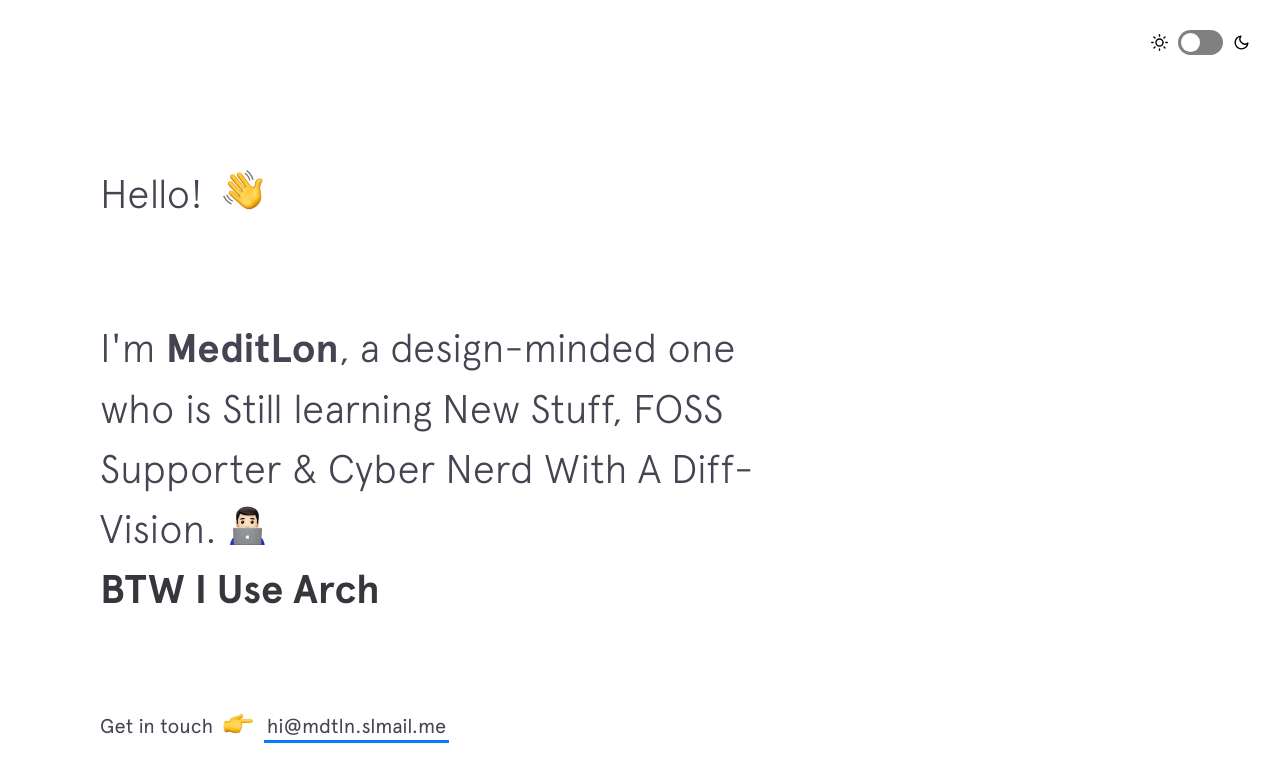
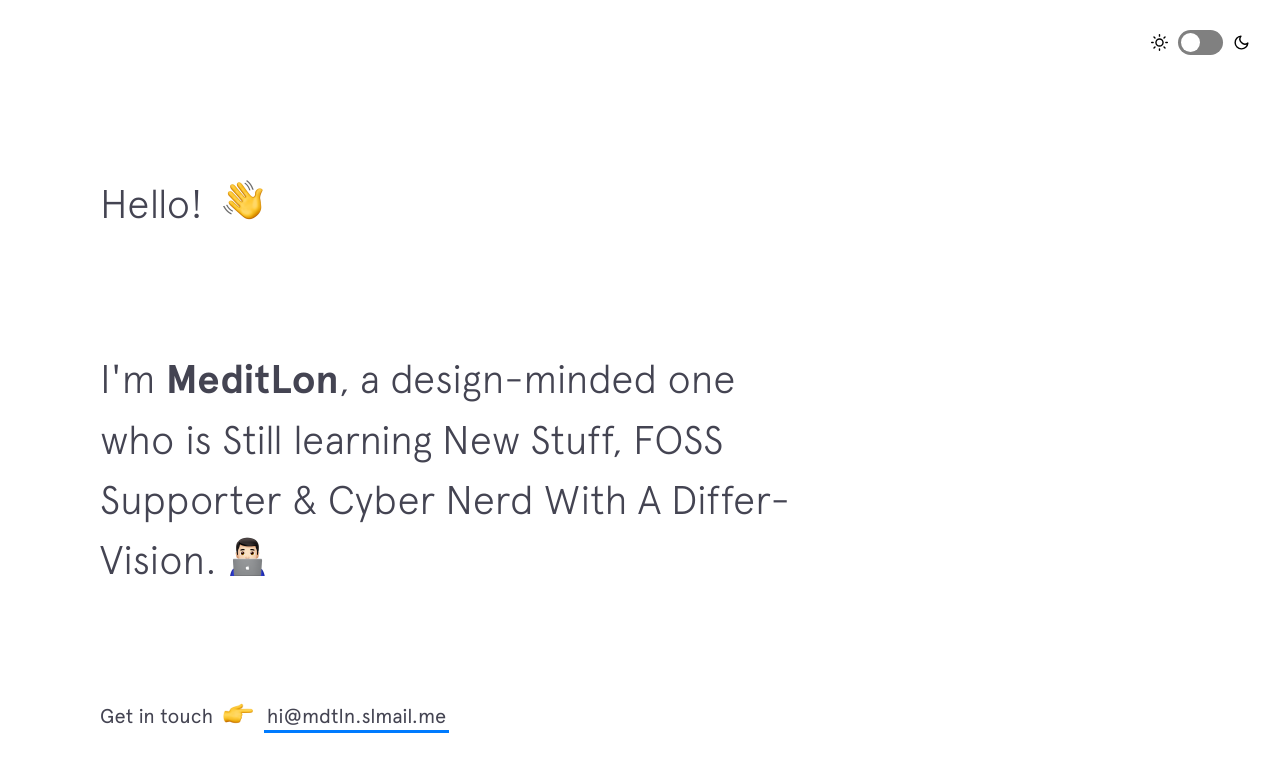
Before and after one commit to meditlon/meditlon.github.io, a Jekyll site: the page built from index.html, in a window 1280 px wide and 900 px high. Shown: the top 782 px of the window. Built offline with Jekyll 4.4.1, drawn with Linux system fonts in a browser that asks for light colours; nearby versions of some CDN libraries.

Commit message:
Update intro.html

```diff
--- a/_includes/intro.html
+++ b/_includes/intro.html
@@ -4,8 +4,8 @@
   </h1>
 
   <h2 class="intro__tagline">I'm
-    <span class="name"> MeditLon</span>, a design-minded one who is Still learning New Stuff, FOSS Supporter &amp; Cyber Nerd With A Diff- Vision.
-    <span class="emoji technologist"></span><br><strong>BTW I Use Arch</strong>
+    <span class="name"> MeditLon</span>, a design-minded one who is Still learning New Stuff, FOSS Supporter &amp; Cyber Nerd With A Differ- Vision.
+    <span class="emoji technologist"></span>
   </h2>
 
   <h3 class="intro__contact">
```
